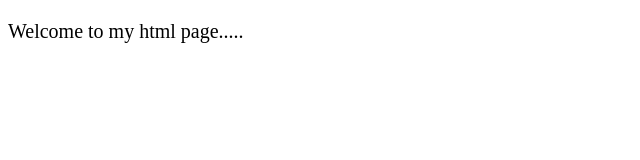
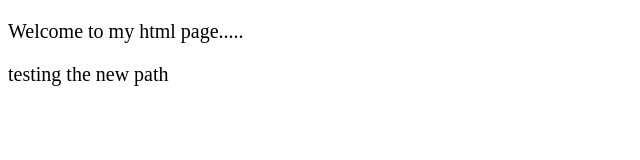
Before and after one commit to lee-kong-web/Newhtmlproject, a plain HTML site: page index.html in a window 1280 px wide. Shown: the whole page, without its empty margins (0-640 px from the left). Drawn offline with Linux system fonts and the light colour scheme.

Commit message:
update index.html

```diff
--- a/index.html
+++ b/index.html
@@ -16,6 +16,7 @@
 
 <body>
   <p>Welcome to my html page.....</p>
+  <p>testing the new path</p>
   <!-- Project -->
   <script src="main.js"></script>
 </body>
```
